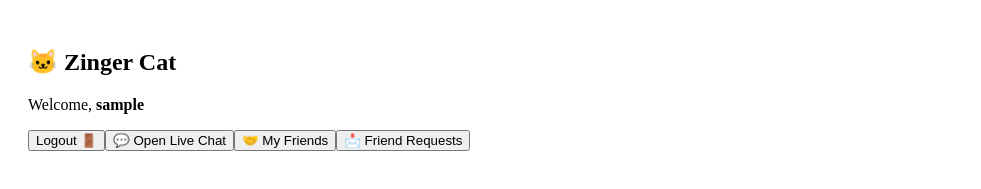
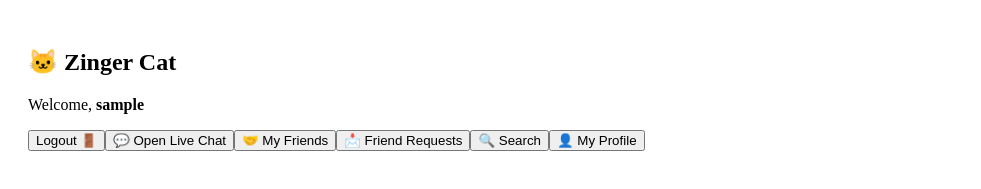
Before and after one commit to vigneshviki19/zingercat-frontend, a React (Vite) app: page /home in a window 1280 px wide. Shown: the top 189 px of the page, without its empty margins (0-981 px from the left). Built offline with nearby package versions, Linux system fonts and the light colour scheme; no server answers; sample sign-in values are in the browser's storage.

Commit message:
Update Home.jsx

```diff
--- a/src/pages/Home.jsx
+++ b/src/pages/Home.jsx
@@ -21,6 +21,11 @@ export default function Home() {
 </button>
       <button onClick={() => window.location.href = "/friends"}>🤝 My Friends</button>
 <button onClick={() => window.location.href = "/requests"}>📩 Friend Requests</button>
+      <button onClick={() => window.location.href = "/search"}>🔍 Search</button>
+<button onClick={() => window.location.href = `/profile/${localStorage.getItem("username")}`}>
+  👤 My Profile
+</button>
+
 
 
 
```
